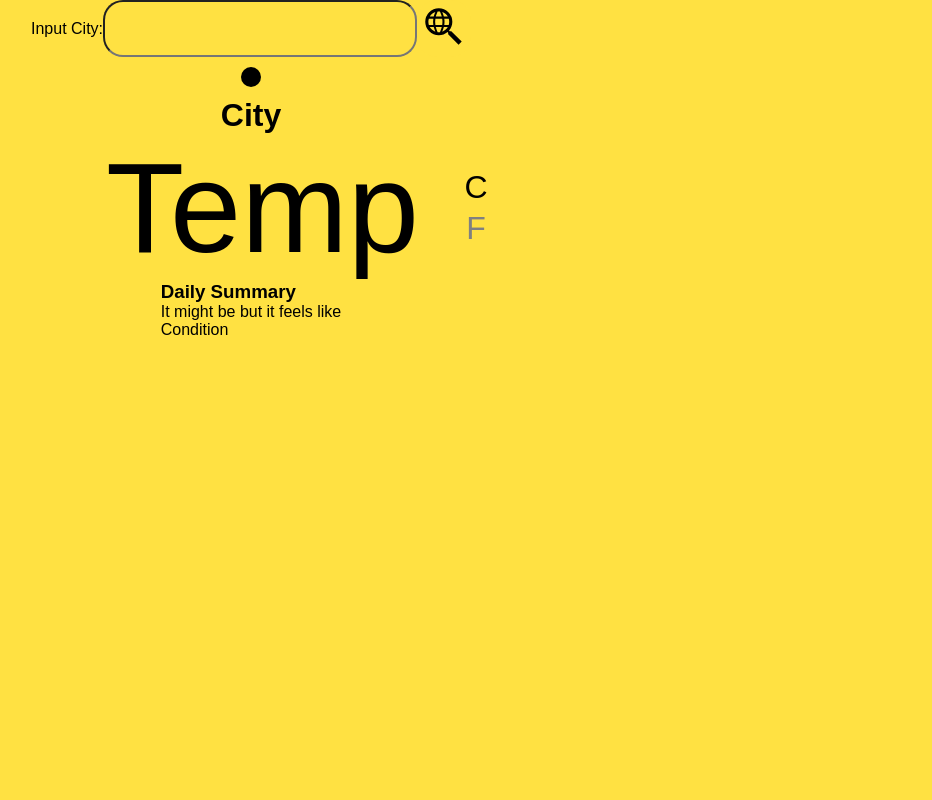
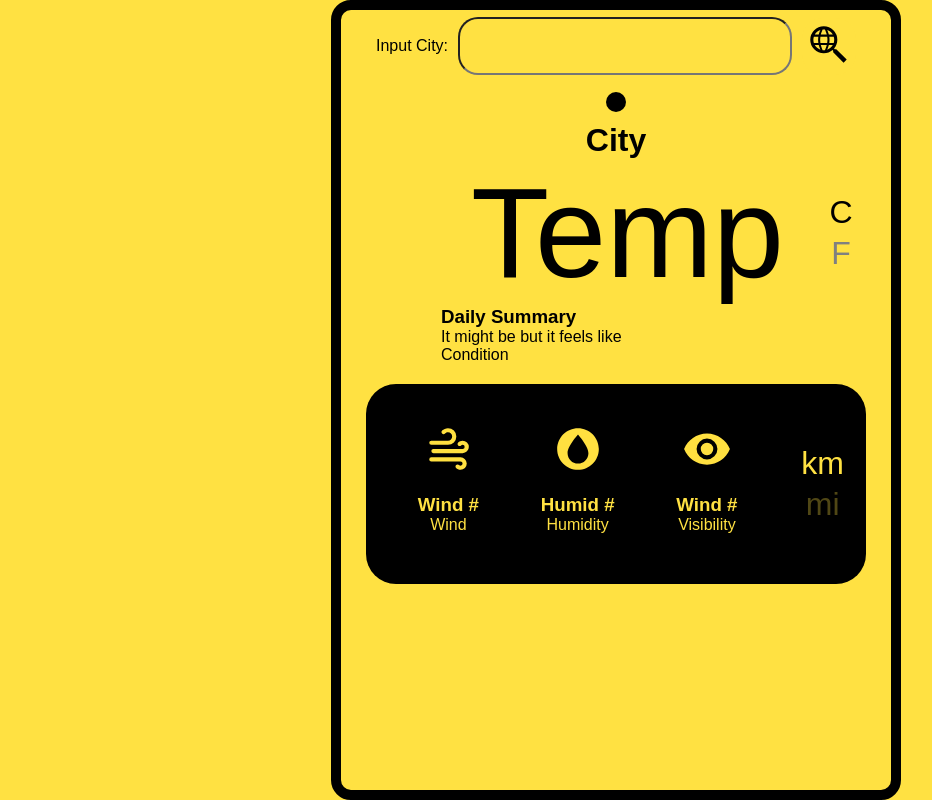
Before and after one commit to mingmingsal/weather-app, a plain HTML site: page index.html in a window 1280 px wide. Shown: the whole page, without its empty margins (24-956 px from the left). Drawn offline with Linux system fonts and the light colour scheme; no server answers; a web font is replaced by a local one.

Commit message:
added wind, visibility, humidity and date,

```diff
--- a/index.html
+++ b/index.html
@@ -36,6 +36,30 @@
     <p>It might be <span class="tempC tempCResult"></span><span class="tempF tempFResult"></span> but it feels like <span class="tempC tempCFeelsResult"></span><span class="tempF tempFFeelsResult"></span></p>
     <p class ="condition">Condition</p>
     </div>
+    <div class="detailsContainer">
+        <div class = "details">
+            <div class="windContainer">
+                <img src="img/weather-windy.svg" class="icon">
+                <h3 class="wind windkm">Wind #</h3><h3 class="wind windm"></h3>
+                <p>Wind</p>
+            </div>
+            <div class="humidityContainer">
+                <img src="img/water-circle.svg"class="icon">
+                <h3 class="humid">Humid #</h3>
+                <p>Humidity</p>
+            </div>
+            <div class="visibilityContainer">
+                <img src="img/eye.svg" class="icon">
+                <h3 class="visibility viskm">Wind #</h3><h3 class="visibility vism"></h3>
+                <p>Visibility</p>
+            </div>
+        </div>
+        <div class="detailsButtons">
+            <button id="km">km</button>
+            <button id="mi" disabled>mi</button>
+        </div>
+
+    </div>
 </body>
 <script src="index.js"></script>
 
--- a/index.js
+++ b/index.js
@@ -14,6 +14,19 @@ const tempC = document.querySelectorAll(".tempC");
 const tempF = document.querySelectorAll(".tempF");
 const date = document.querySelector(".date");
 
+const visibility = document.querySelector(".visibility");
+const humid = document.querySelector(".humid");
+const wind = document.querySelector(".wind");
+
+const windm = document.querySelector(".windm");
+const windkm = document.querySelector(".windkm");
+
+const vism = document.querySelector(".vism");
+const viskm = document.querySelector(".viskm");
+
+const mi = document.getElementById("mi");
+const km = document.getElementById("km");
+
 const imgDisplay = document.querySelector(".picture");
 function userSearch() {
     searchCity(input.value);
@@ -27,6 +40,10 @@ async function searchCity(city) {
 
 tempCButton.addEventListener('click', () => switchTemps("C"));
 tempFButton.addEventListener('click', () => switchTemps("F"));
+
+mi.addEventListener('click', () => switchDist("mi"));
+km.addEventListener('click', () => switchDist("km"));
+
 function getCity(cityData) {
     return cityData.location.name;
 }
@@ -47,6 +64,19 @@ function getFeelsTemp(cityData) {
     const tempF = cityData.current.feelslike_f;
     return { tempC, tempF }
 }
+function getVisibility(cityData) {
+    const visM = cityData.current.vis_miles + " mi";
+    const visKM = cityData.current.vis_km + " km";
+    return { visKM, visM }
+}
+function getWind(cityData) {
+    const mi = cityData.current.wind_mph + " mi/h";
+    const km = cityData.current.wind_kph + " km/h";
+    return { mi, km }
+}
+function getHumidity(cityData) {
+    return cityData.current.humidity + "%";
+}
 function renderDOM(cityData) {
     h1.textContent = getCity(cityData);
     p.textContent = getCondition(cityData);
@@ -63,6 +93,11 @@ function renderDOM(cityData) {
         element.textContent = getFeelsTemp(cityData).tempC + "°";
     });
     date.textContent = getDate(cityData);
+    humid.textContent = getHumidity(cityData);
+    windm.textContent = getWind(cityData).mi;
+    windkm.textContent = getWind(cityData).km;
+    vism.textContent = getVisibility(cityData).visM;
+    viskm.textContent = getVisibility(cityData).visKM;
 }
 function switchTemps(temp) {
     if (temp == "C") {
@@ -86,6 +121,25 @@ function switchTemps(temp) {
         });
     }
 }
+function switchDist(temp) {
+    if (temp == "km") {
+        km.disabled = true;
+        mi.disabled = false;
+        windm.style.display = "none";
+        windkm.style.display = "inline";
+        vism.style.display = "none";
+        viskm.style.display = "inline";
+    }
+    else {
+        km.disabled = false;
+        mi.disabled = true;
+        windm.style.display = "inline";
+        windkm.style.display = "none";
+        vism.style.display = "inline";
+        viskm.style.display = "none";
+    }
+}
 switchTemps("C");
+switchDist("km");
 searchCity("Manila");
 //'https://api.giphy.com/v1/gifs/translate?api_key=TlWUAC5CXB41l6QbJdEHKZN6A5yaFeTn&s=cats'
--- a/style.css
+++ b/style.css
@@ -19,6 +19,9 @@ body{
     display: flex;
     align-items: center;
     flex-direction: column;
+    margin: auto;
+    border: 10px solid black;
+    border-radius: 20px;
 }
 button {
 
@@ -53,8 +56,11 @@ h2{
     align-items: center;
 }
 .search input {
-    align-self: stretch;
+    align-self: center;
     font-size: 1.5rem;
+    height: 80%;
+    padding: 10px;
+    margin: 10px;
     border-radius: 20px;
     background-color: #ffe142;
 
@@ -83,7 +89,57 @@ h2{
 .tempSwitchers button:disabled{
     color: black;
 }
+.detailsContainer{
+    display: flex;
+    gap: 30px;
+    background-color: black;
+    border-radius: 30px;
+    justify-content: center;
+    padding: 20px;
+    width: 500px;
+    height: 200px;
+    margin: 20px;
+}
+.details {
+    justify-content: space-evenly;
+    display: flex;
+    gap: 30px;
+    width: 100%;
+}
+.detailsButtons {
+    width: 50px;
+    display: flex;
+    flex-direction: column;
+    align-items: center;
+    justify-items: center;
+    justify-content: center;
+}
+.detailsButtons button {
+
+    border-color: transparent;
+    font-size: 2rem;
+    color: #ffe14250;
+    background-color: black;
+
+}
+.detailsButtons button:disabled{
+    color: #ffe142;
+}
 .summary{
+    display: flex;
+    justify-content: flex-start;
+    justify-items: flex-start;
+    width: 350px;
+    flex-direction: column;
+}
+.details div{
+    display: flex;
+    align-items: center;
+    flex-direction: column;
+    color: #ffe142;
+}
+.details img {
+    margin: 20px 00px;
 }
 .date{
     background-color: black;
@@ -92,3 +148,8 @@ h2{
     padding: 10px;
     margin: 10px;
 }
+.icon{
+    filter: invert(94%) sepia(32%) saturate(1870%) hue-rotate(322deg) brightness(107%) contrast(103%);
+
+
+}
```
Also changed, not shown: img/eye.svg (added), img/water-circle.svg (added), img/water.svg (added), img/weather-windy.svg (added).
